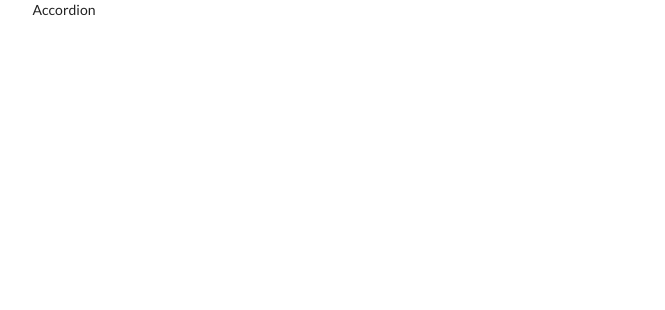
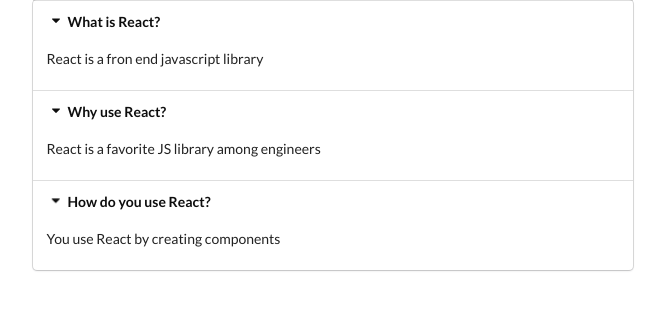
Before and after one commit to imvanzen/udemy-widgets, a React (Create React App) app: page / in a window 1280 px wide. Shown: the top 310 px of the page, without its empty margins (44-709 px from the left). Built offline with nearby package versions, Linux system fonts and the light colour scheme.

Commit message:
Map accordion items to the JSX and wrap accordion container with nice semantic ui classes

```diff
--- a/src/components/Accordion.js
+++ b/src/components/Accordion.js
@@ -1,8 +1,22 @@
 import React from 'react'
 
 const Accordion = ({ items }) => {
+    const renderedItems = items.map(item => {
+        return <div key={item.title}>
+            <div className='title active'>
+                <i className='dropdown icon' />
+                {item.title}
+            </div>
+            <div className='content active'>
+                <p>{item.description}</p>
+            </div>
+        </div>
+    })
+
     return (
-        <div className='accordion'>Accordion</div>
+        <div className='accordion ui styled accordion'>
+            {renderedItems}
+        </div>
     )
 }
 
```
